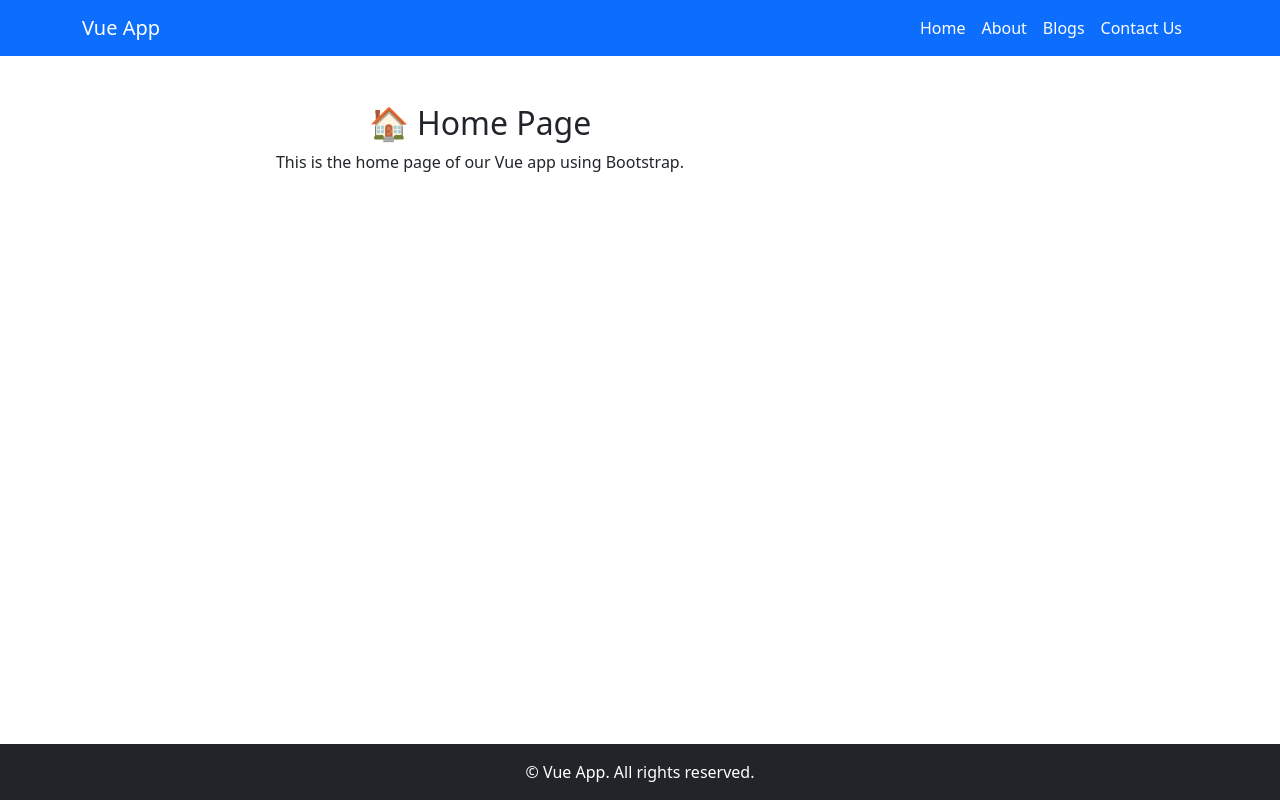
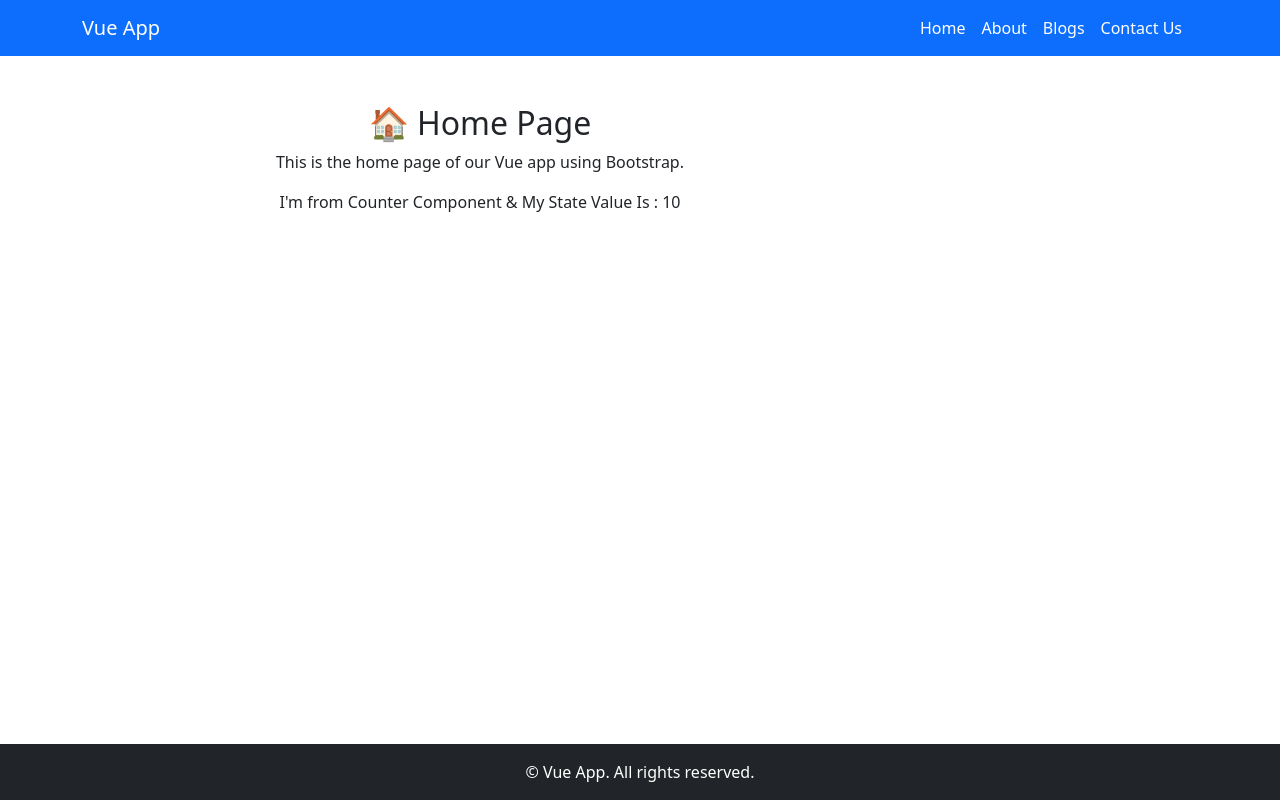
Before and after one commit to MohanManirul/vue-routing-pinia, a Vue app: page / in a window 1280 px wide. Built offline with nearby package versions, Linux system fonts and the light colour scheme.

Commit message:
global state

```diff
--- /dev/null
+++ b/src/components/Counter.vue
@@ -0,0 +1,14 @@
+
+<script setup>
+
+import {useCounterStore} from "../stores/counter"
+const store = useCounterStore();
+
+</script>
+
+<template>
+<p>I'm from Counter Component & My State Value Is : {{store.count}}</p>
+</template>
+
+<style scoped>
+</style>
--- a/src/views/Home.vue
+++ b/src/views/Home.vue
@@ -1,13 +1,17 @@
 <script setup>
 
-import {useCounterStore} from "../stores/counter"
-const store = useCounterStore();
+
+
+import Counter from "../components/Counter.vue"
+
+
 </script>
 
 <template>
       <div class="container py-5 text-center">
         <h2>🏠 Home Page</h2>
         <p>This is the home page of our Vue app using Bootstrap.</p>
+        <Counter />
       </div>
 </template>
 
```
